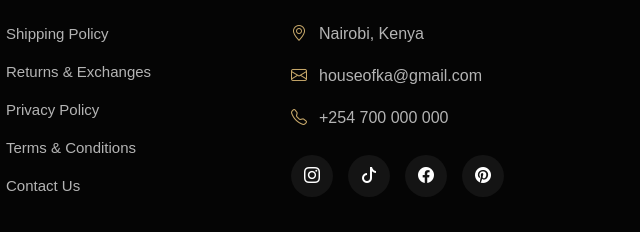
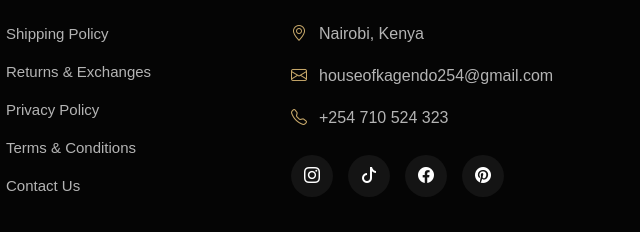
Before and after one commit to V-allary/HOUSE-OF-KAGENDO, a website: page shop.html in a window 1280 px wide. Shown: the part 1259-1491 px from the top of the page, 640-1280 px from the left. Drawn offline with nearby package versions, Linux system fonts and the light colour scheme; no server answers.

Commit message:
Add files via upload

```diff
--- a/shop.html
+++ b/shop.html
@@ -546,7 +546,7 @@
 
                             <i class="bi bi-envelope"></i>
 
-                            houseofka@gmail.com
+                            houseofkagendo254@gmail.com
 
                         </p>
 
@@ -554,7 +554,7 @@
 
                             <i class="bi bi-telephone"></i>
 
-                            +254 700 000 000
+                            +254 710 524 323
 
                         </p>
 
```
Also changed, not shown: aboutus.html (+2 -2 lines), admin.html (+1 -1 lines), index.html (+2 -2 lines), product-details.html (+2 -2 lines), wishlist.html (+2 -2 lines).
